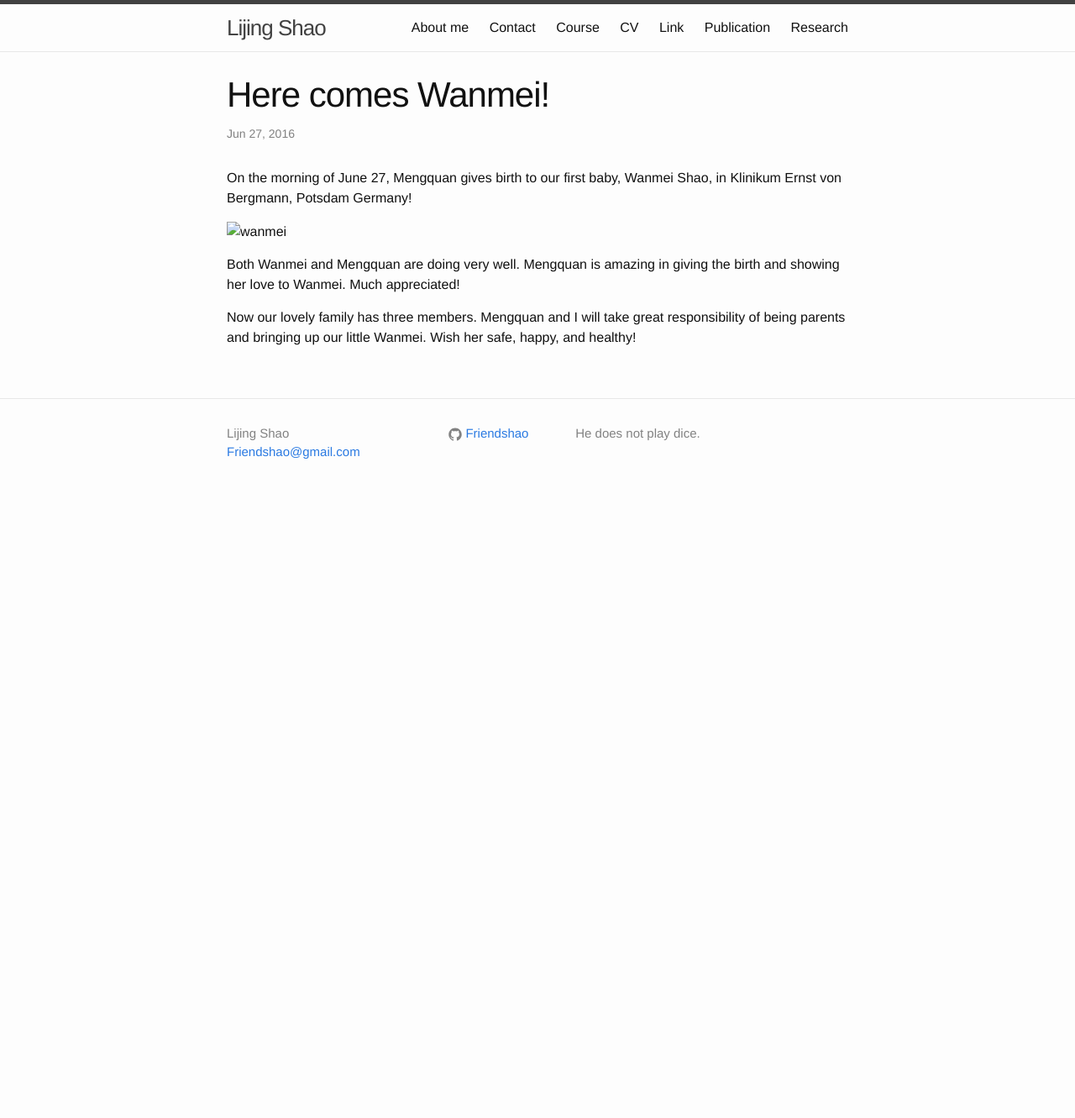
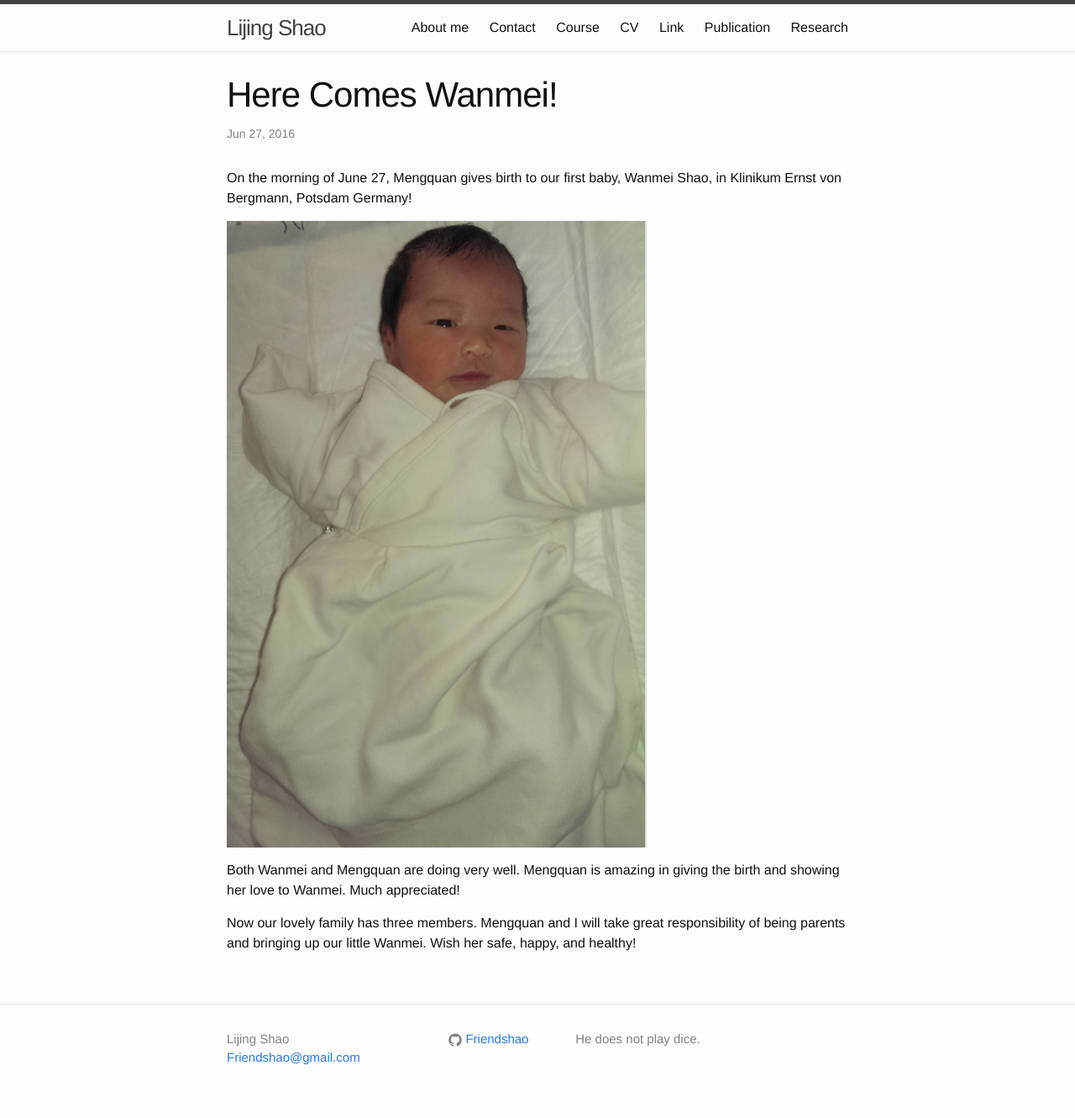
Before and after one commit to Friendshao/Friendshao.github.io, a Jekyll site: the page built from _posts/2016-06-27-here-comes-wanmei.md, in a window 1280 px wide. Shown: the whole page at 84% size. Built offline with Jekyll 4.4.1, drawn with Linux system fonts in a browser that asks for light colours; before the commit the page ends 900 px from its top, so only the background shows below that.

Commit message:
fix wanmei.png

```diff
--- a/_posts/2016-06-27-here-comes-wanmei.md
+++ b/_posts/2016-06-27-here-comes-wanmei.md
@@ -1,13 +1,13 @@
 ---
 layout: post
-title:  "Here comes Wanmei!"
+title:  "Here Comes Wanmei!"
 date:   2016-06-27 04:59:00 +0100
 categories: News
 ---
 
 On the morning of June 27, Mengquan gives birth to our first baby, Wanmei Shao, in Klinikum Ernst von Bergmann, Potsdam Germany!
 
-<img src="wanmei.png" align="middle" alt="wanmei" style="width: 500px;"/>
+<img src="http://friendshao.github.io/img/wanmei.png" align="middle" alt="wanmei" style="width: 500px;"/>
 
 Both Wanmei and Mengquan are doing very well. Mengquan is amazing in giving the birth and showing her love to Wanmei. Much appreciated!
 
```
Also changed, not shown: img/wanmei.png (added).
